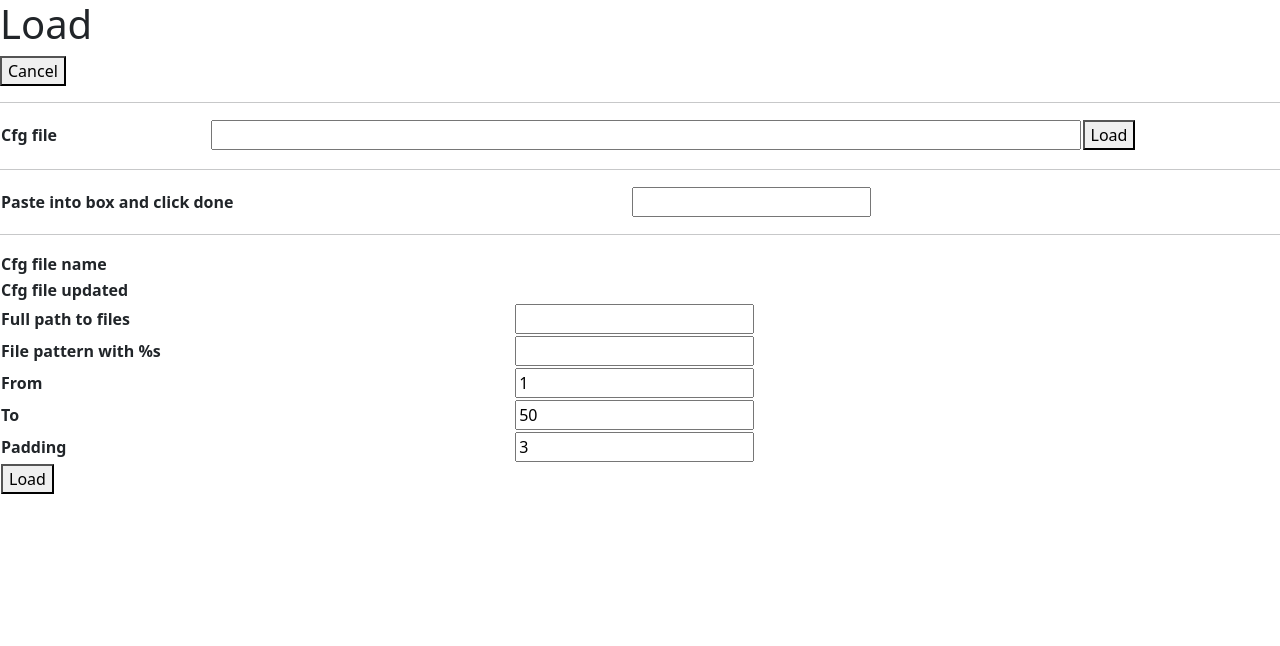
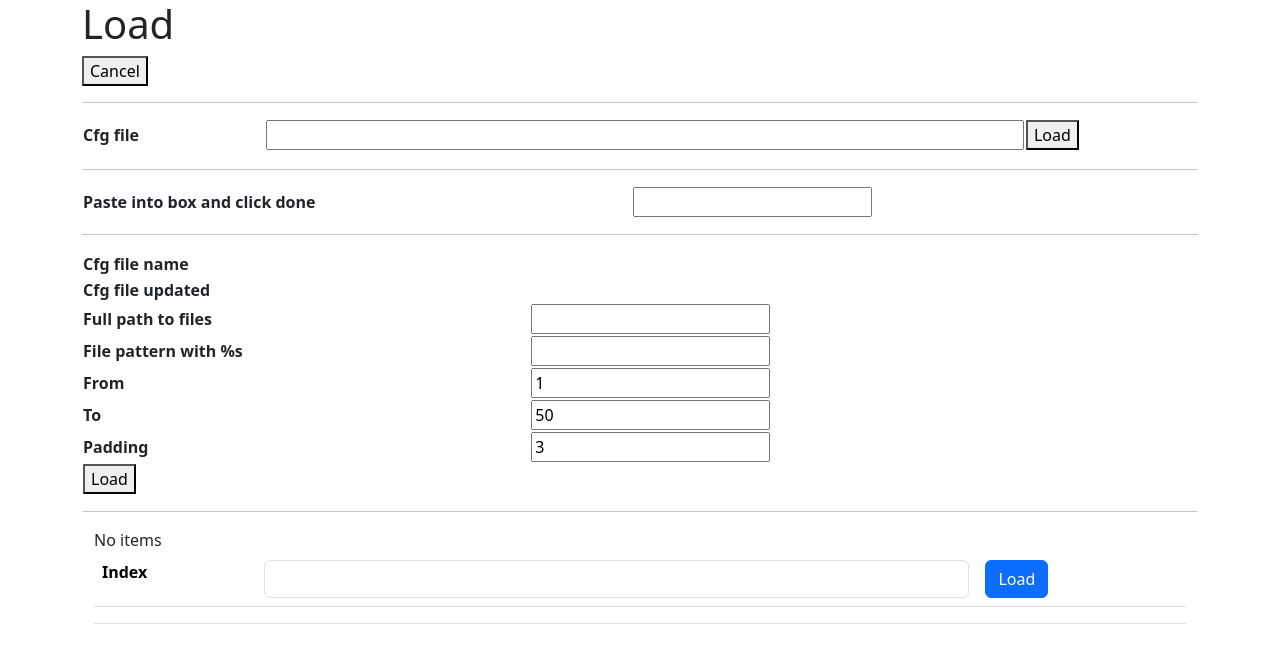
Before and after one commit to davidnewcomb/next-slide-show, a Next.js app: page / in a window 1280 px wide. Shown: the top 646 px of the page. Built offline with nearby package versions, Linux system fonts and the light colour scheme.

Commit message:
style, pre-load images

```diff
--- a/app/LoadPage.js
+++ b/app/LoadPage.js
@@ -3,13 +3,14 @@
 import LoadCfgFile from './load/LoadCfgFile'
 import PasteCfgFile from './load/PasteCfgFile'
 import GenerateCfgFile from './load/GenerateCfgFile'
+import PreLoadCfgFile from './load/PreLoadCfgFile'
 
 
 export default function LoadPage(props) {
 	const { loadObj, close, cfg, admin } = props
 
 	return (
-		<div>
+		<div className="container">
 			<h1>Load</h1>
 			<button onClick={() => close()}>Cancel</button>
 			<hr/>
@@ -18,6 +19,8 @@ export default function LoadPage(props) {
 			<PasteCfgFile loadObj={loadObj} close={close} />
 			<hr />
 			<GenerateCfgFile loadObj={loadObj} close={close} cfg={cfg} admin={admin} />
+			<hr/>
+			<PreLoadCfgFile />
 		</div>
 	)
 }
--- a/app/SavePage.js
+++ b/app/SavePage.js
@@ -68,7 +68,7 @@ export default function SavePage(props) {
 	}, [data])
 
 	return (
-		<div>
+		<div className="container">
 			<div className="row">
 				<div className="col">
 					<h1>Save</h1>
--- a/app/Slideshow.js
+++ b/app/Slideshow.js
@@ -182,7 +182,6 @@ export default function Slideshow() {
 		if (imageState) {
 			const is = cloneImageState(imageState)
 			is.list[currentIndex].cfg.scroll = { t: parseInt(document.documentElement.scrollTop), l: parseInt(document.documentElement.scrollLeft)}
-			console.log('scrollHandler=', is.list[currentIndex].cfg.scroll)
 			setImageState(is)
 		}
 
@@ -197,7 +196,7 @@ export default function Slideshow() {
 	const onLoadHandler = useCallback(() => {
 		const scT = imageState.list[currentIndex].cfg.scroll.t
 		const scL = imageState.list[currentIndex].cfg.scroll.l
-		window.scrollTo(scL, scT)
+		window.scrollTo({ left: scL, top: scT, behavior:'instant' })
 	}, [currentIndex, imageState])
 
 	const loadObj = useCallback((obj, resetIndex = true) => {
--- /dev/null
+++ b/app/load/PreLoadCfgFile.js
@@ -0,0 +1,146 @@
+'use client'
+
+import { useCallback, useEffect, useState } from 'react'
+import { readCfgFile } from '../server'
+import { useSearchParams } from 'next/navigation'
+
+
+
+const formatForPreLoad = (obj) => {
+	const { cfg, list } = obj
+	const { dir } = cfg
+	const items = list.map((it, idx) => {
+
+		const { src, cfg } = it
+		const { rotate, widthPercent } = cfg
+
+		let url = `http://localhost:3000/api/img/${src}?dir=${dir}`
+		let qs = []
+		if (rotate !== 0) {
+			qs.push('rotate=' + rotate)
+		}
+		if (widthPercent) {
+			qs.push('width=' + widthPercent)
+		} else {
+			qs.push('width=100')
+		}
+
+		if (qs.length > 0) {
+			url += '&' + qs.join('&')
+		}
+
+		return { loaded: false, url: url, idx: idx }
+	})
+
+	return items
+}
+const numScreens = 3
+
+export default function PreLoadCfgFile(props) {
+	const { filename } = props
+	const [newFilename, setNewFilename] = useState('')
+	const [message, setMessage] = useState('')
+	const searchParams = useSearchParams()
+	const [items, setItems] = useState([])
+
+	const loadExisting = useCallback(() => {
+		console.log('loadExisting:filename=', newFilename)
+		readCfgFile(newFilename)
+			.then((obj) => {
+				if (obj.error) {
+					setMessage(obj.message)
+					return
+				}
+				console.log('===========')
+				console.log('loadExisting=', obj)
+
+				const items = formatForPreLoad(obj)
+				console.log('items', items)
+				console.log('===========')
+
+				setItems(items)
+			})
+			.catch((err) => {
+				console.log('ERROR: loadExisting=', err)
+				setMessage(err.toString())
+			})
+	}, [newFilename])
+
+	const onChangeHandler = useCallback((e) => {
+		setNewFilename(e.target.value)
+	}, [])
+
+	const finishImageLoad = useCallback((idx) => {
+		if (items.length === 0) {
+			return
+		}
+
+		console.log(`finishImageLoad idx=${idx}`)
+
+		//		setTimeout(() => {
+		const newItems = [...items]
+		newItems[idx].loaded = true
+		setItems(newItems)
+		//		}, 1000)
+
+	}, [items])
+
+	useEffect(() => {
+		if (searchParams.get('cfgfile')) {
+			setNewFilename(searchParams.get('cfgfile'))
+		} else {
+			setNewFilename(filename)
+		}
+	}, [filename, searchParams])
+
+	return (
+		<div className="container">
+			<ScreenShow items={items} finishImageLoad={finishImageLoad} />
+			<table className="table">
+				<tbody>
+					<tr>
+						<th>Index</th>
+						<td><input type="text" value={newFilename} onChange={onChangeHandler} className="form-control" /></td>
+						<td><button onClick={loadExisting} className="btn btn-primary">Load</button></td>
+					</tr>
+					<tr>
+						<td colSpan={3}><div className="errortext">{message}</div></td>
+					</tr>
+
+					{items.map(it => <TableRow key={it.idx} idx={it.idx} url={it.url} loaded={it.loaded} />)}
+				</tbody>
+			</table>
+		</div>
+	)
+}
+
+function ScreenShow(props) {
+	const { items, finishImageLoad } = props
+	if (items.length === 0) {
+		return <div>No items</div>
+	}
+
+	const images = items.filter(it => it.loaded !== true).filter((_, idx) => idx < 3)
+
+	return (
+		<div className="row">
+			{images.map(item => (
+				<div key={item.idx} className="col" style={{ border: '1px black solid' }}>
+					<img src={item.url} onLoad={() => finishImageLoad(item.idx)} className="img-fluid" />
+				</div>
+			))}
+		</div>
+	)
+}
+
+function TableRow(props) {
+	const { idx, url, loaded } = props
+	const st = loaded === true ? 'success' : 'warning'
+	return (
+		<tr className={`table-${st}`}>
+			<td>{idx}</td>
+			<td>{url}</td>
+			<td>{loaded ? 'loaded' : 'waiting...'}</td>
+		</tr>
+	)
+}
```
